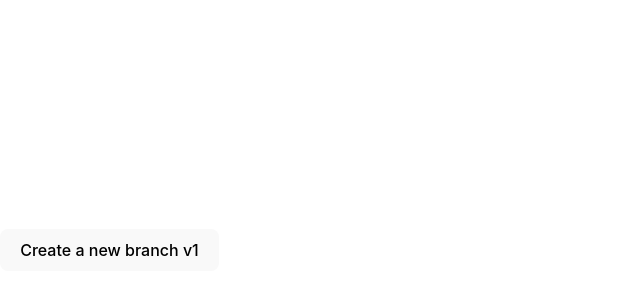
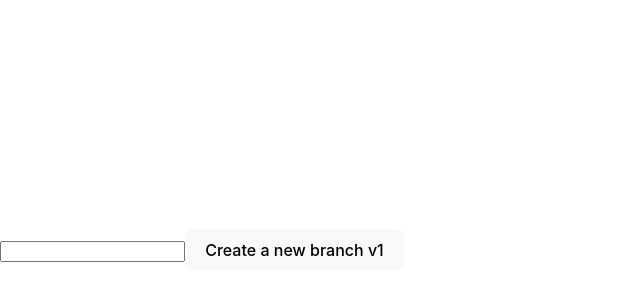
Before and after one commit to Dhruv1969Karnwal/course-builder-frontend, a React (Vite) app: page / in a window 1280 px wide. Shown: the part 150-450 px from the top of the page, without its empty margins (0-640 px from the left). Built offline with nearby package versions, Linux system fonts and the light colour scheme.

Commit message:
input-added

```diff
--- a/src/App.jsx
+++ b/src/App.jsx
@@ -1,10 +1,12 @@
 import { Button } from "@/components/ui/button"
+import { Input } from "@/components/ui/input"
 
 function App() {
 
   return (
     <>
       <div>
+      <Input />
       <Button>Create a new branch v1</Button>
     </div>
     </>
--- /dev/null
+++ b/src/components/ui/input.jsx
@@ -0,0 +1,19 @@
+import * as React from "react"
+
+import { cn } from "@/lib/utils"
+
+const Input = React.forwardRef(({ className, type, ...props }, ref) => {
+  return (
+    (<input
+      type={type}
+      className={cn(
+        "flex h-10 w-full rounded-md border border-input bg-background px-3 py-2 text-sm ring-offset-background file:border-0 file:bg-transparent file:text-sm file:font-medium placeholder:text-muted-foreground focus-visible:outline-none focus-visible:ring-2 focus-visible:ring-ring focus-visible:ring-offset-2 disabled:cursor-not-allowed disabled:opacity-50",
+        className
+      )}
+      ref={ref}
+      {...props} />)
+  );
+})
+Input.displayName = "Input"
+
+export { Input }
```
